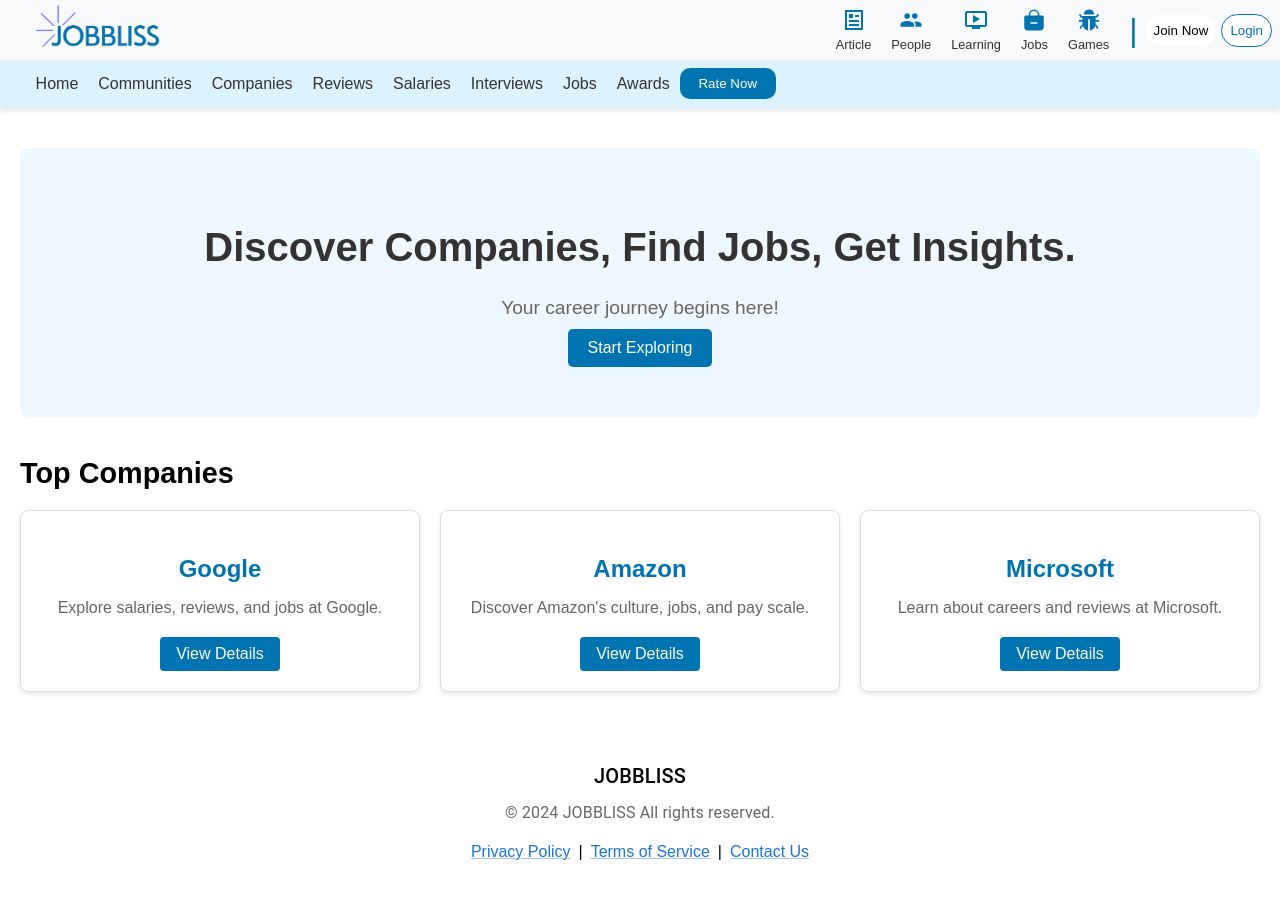
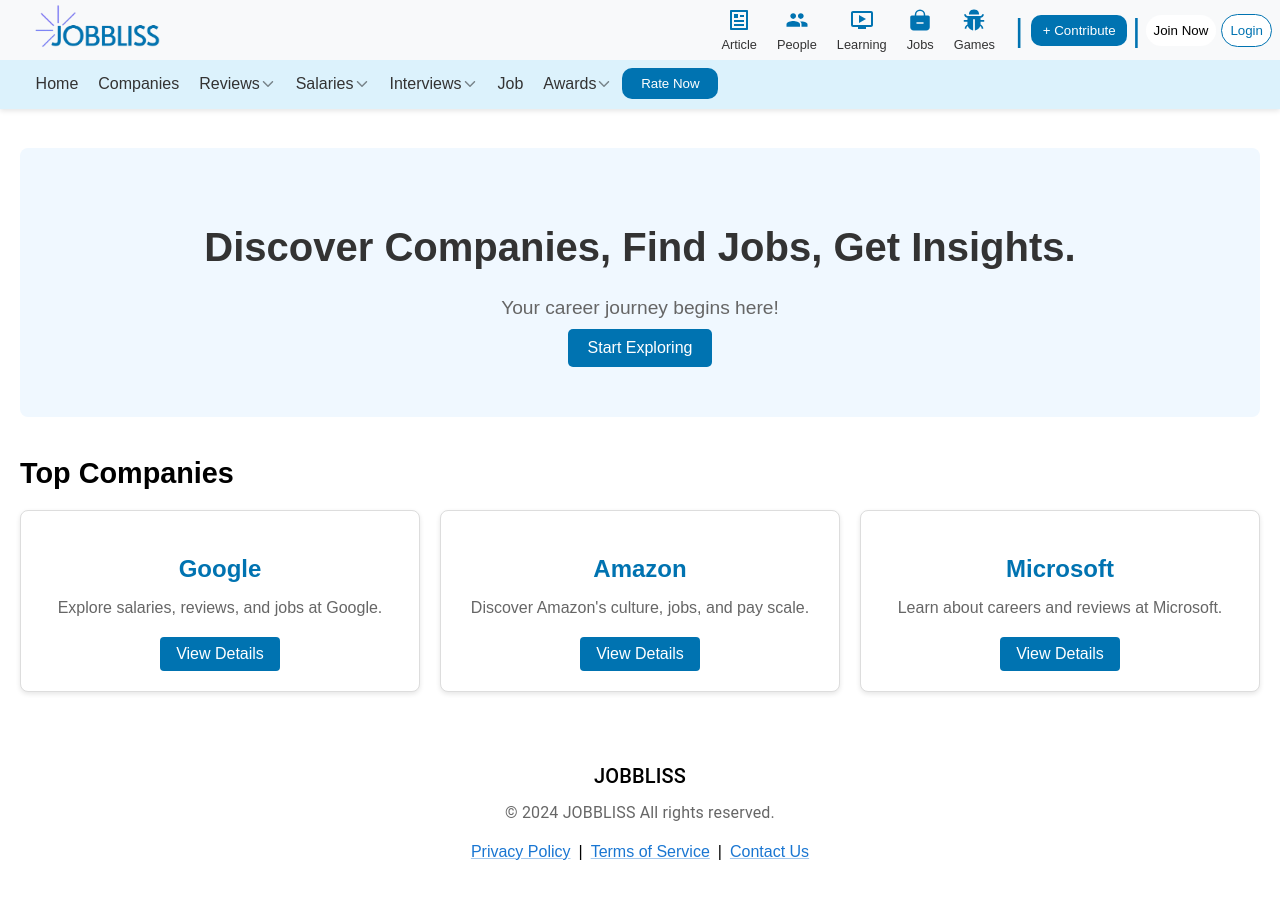
Before and after one commit to iasiddiqui/Freelance, a React (Vite) app: page / in a window 1280 px wide. Shown: the top 898 px of the page. Built offline with nearby package versions, Linux system fonts and the light colour scheme.

Commit message:
add dropdown

```diff
--- a/src/components/Navbar/Navbar.css
+++ b/src/components/Navbar/Navbar.css
@@ -128,9 +128,13 @@
 } */
 
 
-.sign-in {
-    background-color: #e1e1e1;
-    color: #333;
+.contribute {
+    background-color:#0073b1;
+    border-radius: 10px;
+    border: none;
+    color: white;
+    width: 6rem;
+    padding: 0.5rem;
 }
 
 .join-now {
@@ -194,6 +198,8 @@
 }
 
 .nav-links a {
+    display: flex; /* Align items horizontally */
+    align-items: center; /* Center items vertically */
     text-decoration: none;
     color: #333;
     font-size: 1rem;
@@ -202,6 +208,55 @@
 .nav-links a:hover {
     color: #0073b1;
 }
+
+.nav-links a .dropdown-icon {
+    margin-left: 5px; /* Add spacing between text and icon */
+    display: flex;
+    align-items: center;
+    justify-content: center; /* Center the icon within its flex container */
+}
+/* Base styling for dropdown */
+.dropdown {
+    position: relative;
+  }
+  .dropdown a svg{
+    color: #00000074;
+  }
+
+  .dropdown-menu {
+    display: none;
+    position: absolute;
+    top: 100%;
+    left: 0;
+    background-color: #fff;
+    box-shadow: 0 4px 6px rgba(0, 0, 0, 0.1);
+    padding: 0.5rem 0;
+    z-index: 1000;
+    min-width: 150px;
+    list-style: none;
+    margin: 0;
+  }
+
+  .dropdown-menu li {
+    padding: 0.5rem 1rem;
+  }
+
+  .dropdown-menu li a {
+    text-decoration: none;
+    color: #333;
+    display: block;
+  }
+
+  .dropdown-menu li a:hover {
+    background-color: #0073b1;
+    color: #fff;
+  }
+
+  /* Show dropdown on hover */
+  .dropdown:hover .dropdown-menu {
+    display: block;
+  }
+
 
 @media (max-width: 768px) {
     .second-row{
--- a/src/components/Navbar/Navbar.jsx
+++ b/src/components/Navbar/Navbar.jsx
@@ -4,19 +4,29 @@
 import { MdOndemandVideo } from "react-icons/md";
 import { IoBagRemove } from "react-icons/io5";
 import { AiFillBug } from "react-icons/ai";
+import { IoIosArrowDown } from "react-icons/io";
+
 import "./Navbar.css";
 
 const Navbar = () => {
   const [menuOpen, setMenuOpen] = useState(false);
+  const [dropdownOpen, setDropdownOpen] = useState(null);
 
   const toggleMenu = () => {
     setMenuOpen(!menuOpen);
   };
 
+  const toggleDropdown = (menu) => {
+    setDropdownOpen(dropdownOpen === menu ? null : menu);
+  };
+
   return (
     <nav className="navbar">
       <div className="top-row">
-        <div className="logo"><img src="/Logo.png" alt="Logo" />
+        <div className="logo">
+          <a href="/">
+            <img src="/Logo.png" alt="Logo" />
+          </a>
         </div>
 
         <div className="icon-section">
@@ -46,8 +56,10 @@
         </div>
 
         <div className="right-section">
-          {/* <button className="rate-now">Rate Now</button>
-          <button className="sign-in"> + Contribute</button> */}
+          <button className="contribute"> + Contribute</button>
+          <div className="line-break">
+            <span>|</span>
+          </div>
           <button className="join-now">Join Now</button>
           <button className="login">Login</button>
         </div>
@@ -66,25 +78,54 @@
             <a href="#">Home</a>
           </li>
           <li>
-            <a href="#">Communities</a>
+            <a href="#">Companies</a>
+          </li>
+          <li className="dropdown">
+            <a href="#">Reviews <IoIosArrowDown/> </a>
+            <ul className="dropdown-menu">
+              <li>
+                <a href="#">Employee Reviews</a>
               </li>
               <li>
-            <a href="#">Companies</a>
+                <a href="#">Company Ratings</a>
+              </li>
+            </ul>
+          </li>
+          <li className="dropdown">
+            <a href="#">Salaries <IoIosArrowDown/></a>
+            <ul className="dropdown-menu">
+              <li>
+                <a href="#">Software Engineer</a>
               </li>
               <li>
-            <a href="#">Reviews</a>
+                <a href="#">Data Scientist</a>
+              </li>
+            </ul>
+          </li>
+          <li className="dropdown">
+            <a href="#">Interviews <IoIosArrowDown/></a>
+            <ul className="dropdown-menu">
+              <li>
+                <a href="#">Common Questions</a>
               </li>
               <li>
-            <a href="#">Salaries</a>
+                <a href="#">Interview Experiences</a>
+              </li>
+            </ul>
           </li>
           <li>
-            <a href="#">Interviews</a>
+            <a href="#">Job</a>
+          </li>
+          <li className="dropdown">
+            <a href="#">Awards <IoIosArrowDown/></a>
+            <ul className="dropdown-menu">
+              <li>
+                <a href="#">Best Companies</a>
               </li>
               <li>
-            <a href="#">Jobs</a>
+                <a href="#">Top Startups</a>
               </li>
-          <li>
-            <a href="#">Awards</a>
+            </ul>
           </li>
           <button className="rate-now">Rate Now</button>
         </ul>
```
Lines whose indentation alone changed are shown as unchanged.
